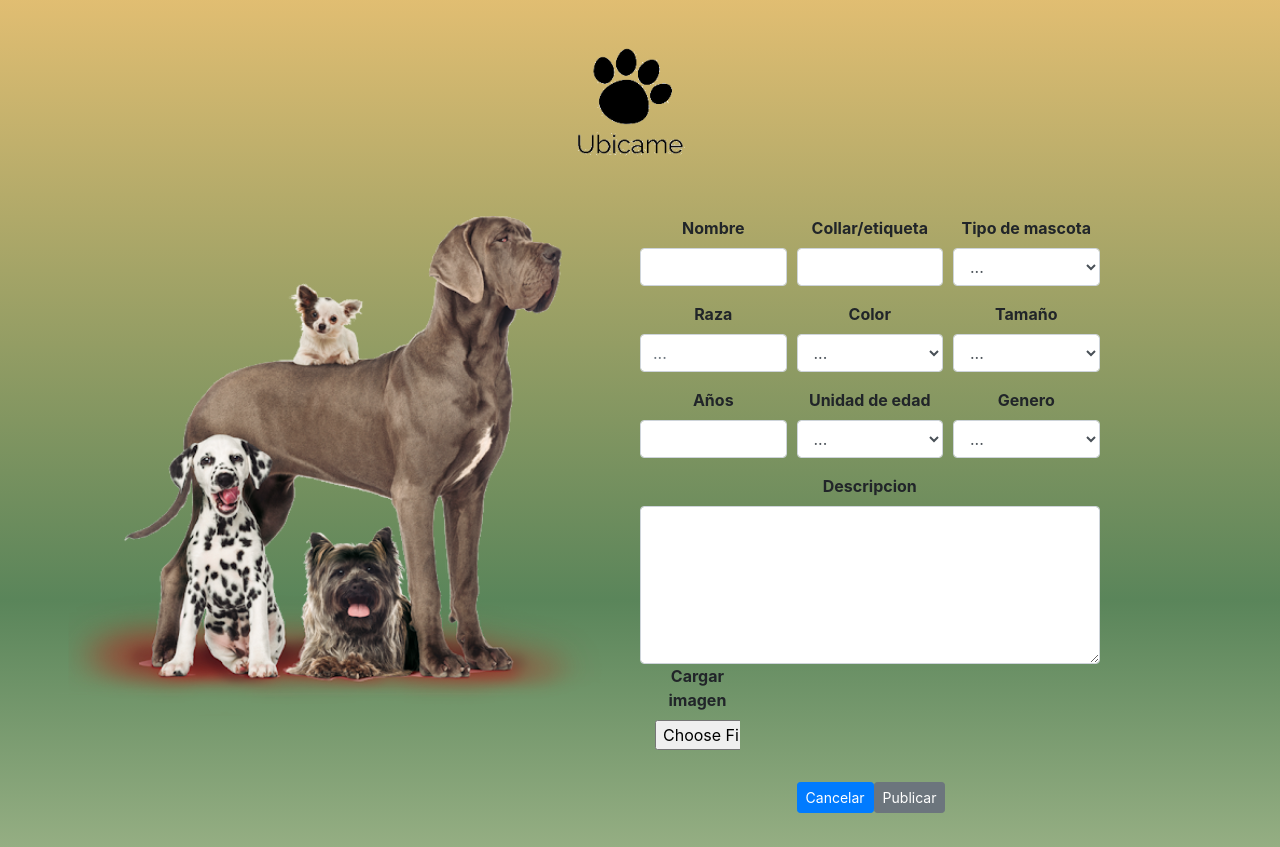
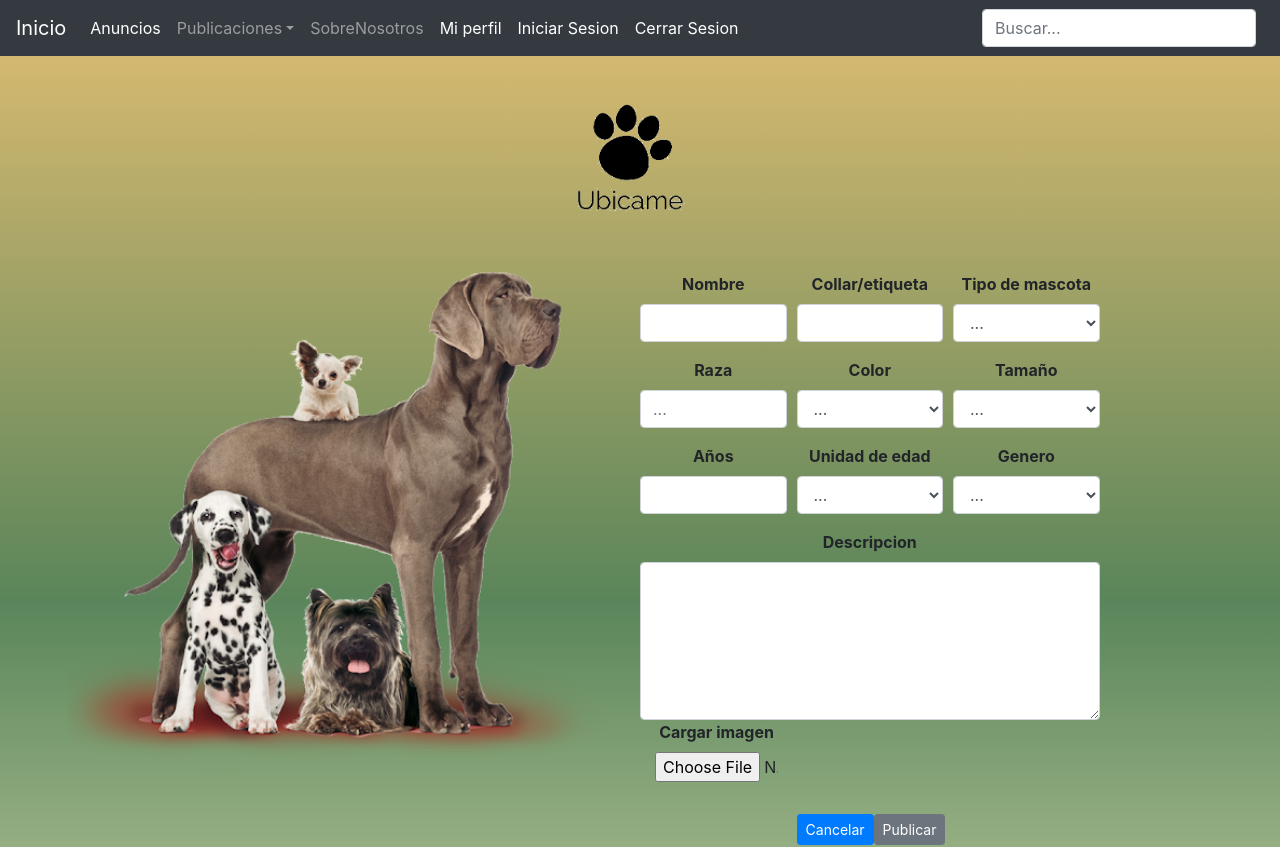
Before and after one commit to FrancoRaggio/frontend-agiles, a React (Create React App) app: page /add-pet in a window 1280 px wide. Shown: the top 847 px of the page. Built offline with nearby package versions, Linux system fonts and the light colour scheme.

Commit message:
Arreglo de vista publicacion de mascotas

```diff
--- a/src/modules/pet/components/FormPet.js
+++ b/src/modules/pet/components/FormPet.js
@@ -4,6 +4,7 @@ import React from 'react'
 
 class FormPet extends React.Component {
     render() {
+      const customColumnStyle = { width: 200}
         return (
 
 <form>
@@ -94,8 +95,8 @@ class FormPet extends React.Component {
 
 <label for="exampleFormControlTextarea1" class="form-row" class="col-md-4"> <strong>Descripcion</strong></label>
 <textarea class="form-control" id="exampleFormControlTextarea1" rows="6"></textarea>
-<div class="form-group col-md-3" >
-<label for="exampleFormControlFile1" > <strong>Cargar imagen</strong></label>
+<div class="form-group col-md-4" >
+<label for="exampleFormControlFile1"><strong>Cargar imagen</strong></label>
     <input type="file" class="form-control-file" id="exampleFormControlFile1"/>
     </div>
 </div>
--- a/src/modules/pet/pages/AddPet.js
+++ b/src/modules/pet/pages/AddPet.js
@@ -4,6 +4,7 @@ import { Grid, TableFooter, Container } from "@material-ui/core";
 import "./../../home/styles/Home.css";
 import Logo from '../../layouts/Logo'
 import Perro from '../../../assets/logo/Perros.png'
+import Navs from '../../layouts/Navs'
 
 
 
@@ -11,6 +12,9 @@ const AddPet = () => {
     return (
         <div className="padre">
             <Grid container>
+            <Grid xs={12} sm={12} >
+                <Navs/>
+            </Grid>
                 <Grid xs={12} sm={12} >
                     <p className="lead text-center"> <Logo /></p>
                 </Grid>
```
Also changed, not shown: src/assets/logo/perro.png (deleted).
